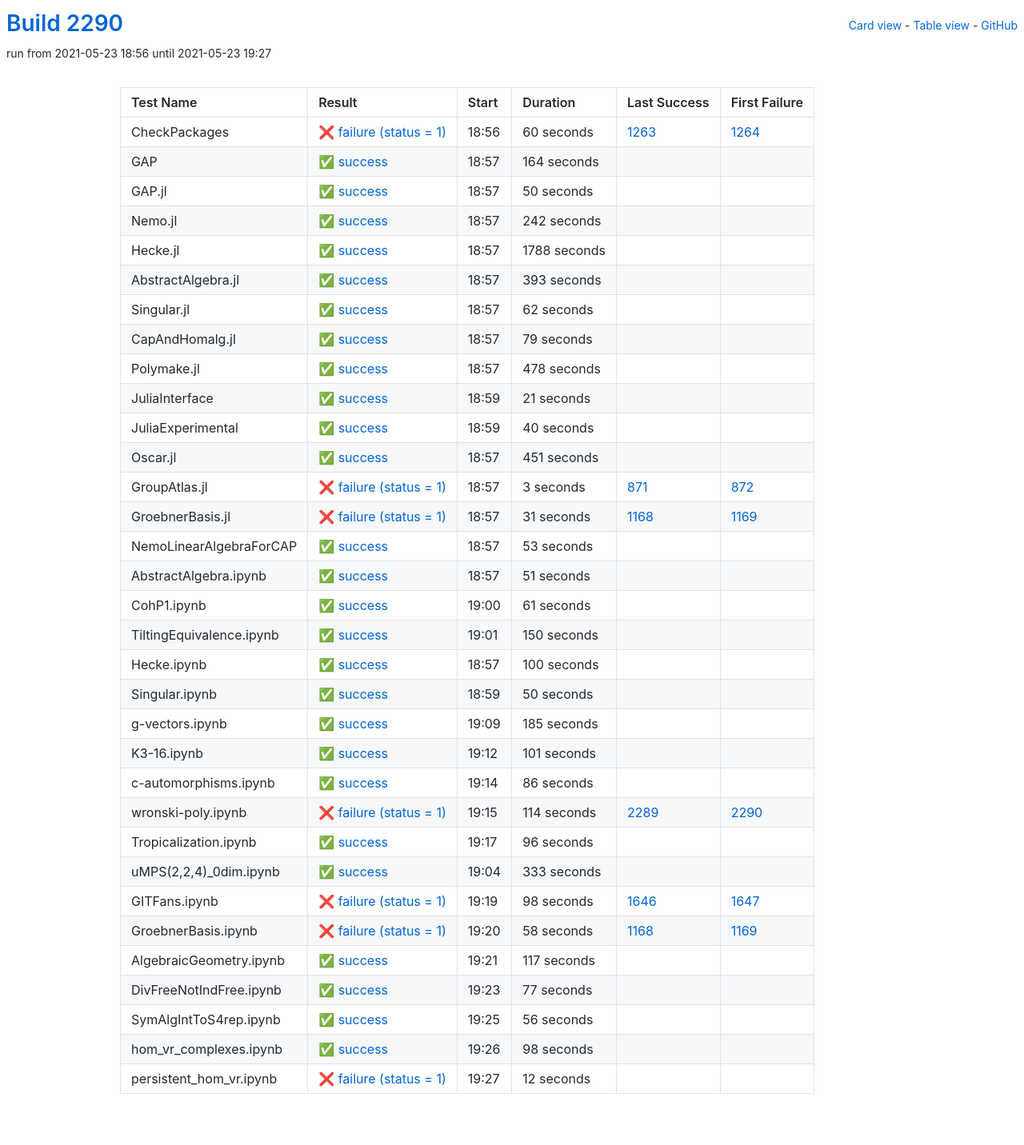
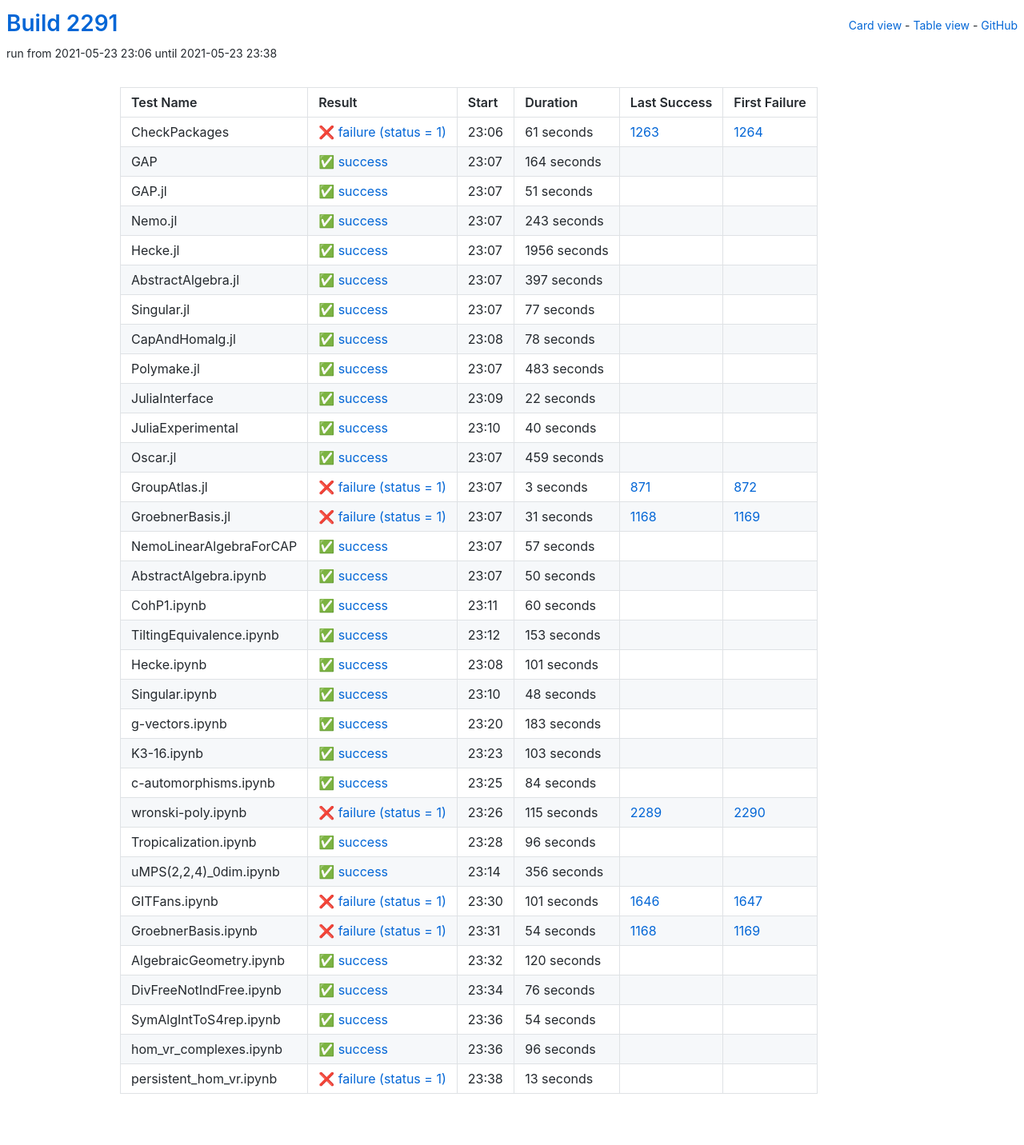
Before and after one commit to oscar-system/oscar-ci-status-stable, a Jekyll site: the page built from table.html, in a window 1280 px wide. Shown: the whole page at 80% size. Built offline with Jekyll 4.4.1, drawn with Linux system fonts in a browser that asks for light colours.

Commit message:
Build #2291

```diff
--- a/_data/ci.yml
+++ b/_data/ci.yml
@@ -1,6 +1,6 @@
 ---
-build: 2290
-build_url: https://oscarci.mathematik.uni-kl.de/job/oscar-stable/2290/
+build: 2291
+build_url: https://oscarci.mathematik.uni-kl.de/job/oscar-stable/2291/
 job: oscar-stable
 organization: oscar-system
 repo: oscar-ci-status-stable
@@ -8,20 +8,20 @@ repourl: https://github.com/oscar-system/oscar-ci-status-stable
 tests:
 - name: CheckPackages
   id: checkpackages
-  log: https://oscarci.mathematik.uni-kl.de/job/oscar-stable/2290/artifact/logs/build-2290/CheckPackages.log
-  start: 2021-05-23 18:56
+  log: https://oscarci.mathematik.uni-kl.de/job/oscar-stable/2291/artifact/logs/build-2291/CheckPackages.log
+  start: 2021-05-23 23:06
   success: false
   exitcode: 1
   status: failure
-  duration: 60
+  duration: 61
   last_success: 1263
   last_success_url: https://oscarci.mathematik.uni-kl.de/job/oscar-stable/1263/
   first_failure: 1264
   first_failure_url: https://oscarci.mathematik.uni-kl.de/job/oscar-stable/1264/
 - name: GAP
   id: gap
-  log: https://oscarci.mathematik.uni-kl.de/job/oscar-stable/2290/artifact/logs/build-2290/GAP.log
-  start: 2021-05-23 18:57
+  log: https://oscarci.mathematik.uni-kl.de/job/oscar-stable/2291/artifact/logs/build-2291/GAP.log
+  start: 2021-05-23 23:07
   success: true
   exitcode: 0
   status: success
@@ -32,104 +32,104 @@ tests:
   first_failure_url:
 - name: GAP.jl
   id: gap-jl
-  log: https://oscarci.mathematik.uni-kl.de/job/oscar-stable/2290/artifact/logs/build-2290/GAP.jl.log
-  start: 2021-05-23 18:57
+  log: https://oscarci.mathematik.uni-kl.de/job/oscar-stable/2291/artifact/logs/build-2291/GAP.jl.log
+  start: 2021-05-23 23:07
   success: true
   exitcode: 0
   status: success
-  duration: 50
+  duration: 51
   last_success: false
   last_success_url:
   first_failure: false
   first_failure_url:
 - name: Nemo.jl
   id: nemo-jl
-  log: https://oscarci.mathematik.uni-kl.de/job/oscar-stable/2290/artifact/logs/build-2290/Nemo.jl.log
-  start: 2021-05-23 18:57
+  log: https://oscarci.mathematik.uni-kl.de/job/oscar-stable/2291/artifact/logs/build-2291/Nemo.jl.log
+  start: 2021-05-23 23:07
   success: true
   exitcode: 0
   status: success
-  duration: 242
+  duration: 243
   last_success: false
   last_success_url:
   first_failure: false
   first_failure_url:
 - name: Hecke.jl
   id: hecke-jl
-  log: https://oscarci.mathematik.uni-kl.de/job/oscar-stable/2290/artifact/logs/build-2290/Hecke.jl.log
-  start: 2021-05-23 18:57
+  log: https://oscarci.mathematik.uni-kl.de/job/oscar-stable/2291/artifact/logs/build-2291/Hecke.jl.log
+  start: 2021-05-23 23:07
   success: true
   exitcode: 0
   status: success
-  duration: 1788
+  duration: 1956
   last_success: false
   last_success_url:
   first_failure: false
   first_failure_url:
 - name: AbstractAlgebra.jl
   id: abstractalgebra-jl
-  log: https://oscarci.mathematik.uni-kl.de/job/oscar-stable/2290/artifact/logs/build-2290/AbstractAlgebra.jl.log
-  start: 2021-05-23 18:57
+  log: https://oscarci.mathematik.uni-kl.de/job/oscar-stable/2291/artifact/logs/build-2291/AbstractAlgebra.jl.log
+  start: 2021-05-23 23:07
   success: true
   exitcode: 0
   status: success
-  duration: 393
+  duration: 397
   last_success: false
   last_success_url:
   first_failure: false
   first_failure_url:
 - name: Singular.jl
   id: singular-jl
-  log: https://oscarci.mathematik.uni-kl.de/job/oscar-stable/2290/artifact/logs/build-2290/Singular.jl.log
-  start: 2021-05-23 18:57
+  log: https://oscarci.mathematik.uni-kl.de/job/oscar-stable/2291/artifact/logs/build-2291/Singular.jl.log
+  start: 2021-05-23 23:07
   success: true
   exitcode: 0
   status: success
-  duration: 62
+  duration: 77
   last_success: false
   last_success_url:
   first_failure: false
   first_failure_url:
 - name: CapAndHomalg.jl
   id: capandhomalg-jl
-  log: https://oscarci.mathematik.uni-kl.de/job/oscar-stable/2290/artifact/logs/build-2290/CapAndHomalg.jl.log
-  start: 2021-05-23 18:57
+  log: https://oscarci.mathematik.uni-kl.de/job/oscar-stable/2291/artifact/logs/build-2291/CapAndHomalg.jl.log
+  start: 2021-05-23 23:08
   success: true
   exitcode: 0
   status: success
-  duration: 79
+  duration: 78
   last_success: false
   last_success_url:
   first_failure: false
   first_failure_url:
 - name: Polymake.jl
   id: polymake-jl
-  log: https://oscarci.mathematik.uni-kl.de/job/oscar-stable/2290/artifact/logs/build-2290/Polymake.jl.log
-  start: 2021-05-23 18:57
+  log: https://oscarci.mathematik.uni-kl.de/job/oscar-stable/2291/artifact/logs/build-2291/Polymake.jl.log
+  start: 2021-05-23 23:07
   success: true
   exitcode: 0
   status: success
-  duration: 478
+  duration: 483
   last_success: false
   last_success_url:
   first_failure: false
   first_failure_url:
 - name: JuliaInterface
   id: juliainterface
-  log: https://oscarci.mathematik.uni-kl.de/job/oscar-stable/2290/artifact/logs/build-2290/JuliaInterface.log
-  start: 2021-05-23 18:59
+  log: https://oscarci.mathematik.uni-kl.de/job/oscar-stable/2291/artifact/logs/build-2291/JuliaInterface.log
+  start: 2021-05-23 23:09
   success: true
   exitcode: 0
   status: success
-  duration: 21
+  duration: 22
   last_success: false
   last_success_url:
   first_failure: false
   first_failure_url:
 - name: JuliaExperimental
   id: juliaexperimental
-  log: https://oscarci.mathematik.uni-kl.de/job/oscar-stable/2290/artifact/logs/build-2290/JuliaExperimental.log
-  start: 2021-05-23 18:59
+  log: https://oscarci.mathematik.uni-kl.de/job/oscar-stable/2291/artifact/logs/build-2291/JuliaExperimental.log
+  start: 2021-05-23 23:10
   success: true
   exitcode: 0
   status: success
@@ -140,20 +140,20 @@ tests:
   first_failure_url:
 - name: Oscar.jl
   id: oscar-jl
-  log: https://oscarci.mathematik.uni-kl.de/job/oscar-stable/2290/artifact/logs/build-2290/Oscar.jl.log
-  start: 2021-05-23 18:57
+  log: https://oscarci.mathematik.uni-kl.de/job/oscar-stable/2291/artifact/logs/build-2291/Oscar.jl.log
+  start: 2021-05-23 23:07
   success: true
   exitcode: 0
   status: success
-  duration: 451
+  duration: 459
   last_success: false
   last_success_url:
   first_failure: false
   first_failure_url:
 - name: GroupAtlas.jl
   id: groupatlas-jl
-  log: https://oscarci.mathematik.uni-kl.de/job/oscar-stable/2290/artifact/logs/build-2290/GroupAtlas.jl.log
-  start: 2021-05-23 18:57
+  log: https://oscarci.mathematik.uni-kl.de/job/oscar-stable/2291/artifact/logs/build-2291/GroupAtlas.jl.log
+  start: 2021-05-23 23:07
   success: false
   exitcode: 1
   status: failure
@@ -164,8 +164,8 @@ tests:
   first_failure_url: https://oscarci.mathematik.uni-kl.de/job/oscar-stable/872/
 - name: GroebnerBasis.jl
   id: groebnerbasis-jl
-  log: https://oscarci.mathematik.uni-kl.de/job/oscar-stable/2290/artifact/logs/build-2290/GroebnerBasis.jl.log
-  start: 2021-05-23 18:57
+  log: https://oscarci.mathematik.uni-kl.de/job/oscar-stable/2291/artifact/logs/build-2291/GroebnerBasis.jl.log
+  start: 2021-05-23 23:07
   success: false
   exitcode: 1
   status: failure
@@ -176,68 +176,20 @@ tests:
   first_failure_url: https://oscarci.mathematik.uni-kl.de/job/oscar-stable/1169/
 - name: NemoLinearAlgebraForCAP
   id: nemolinearalgebraforcap
-  log: https://oscarci.mathematik.uni-kl.de/job/oscar-stable/2290/artifact/logs/build-2290/NemoLinearAlgebraForCAP.log
-  start: 2021-05-23 18:57
+  log: https://oscarci.mathematik.uni-kl.de/job/oscar-stable/2291/artifact/logs/build-2291/NemoLinearAlgebraForCAP.log
+  start: 2021-05-23 23:07
   success: true
   exitcode: 0
   status: success
-  duration: 53
+  duration: 57
   last_success: false
   last_success_url:
   first_failure: false
   first_failure_url:
 - name: AbstractAlgebra.ipynb
   id: abstractalgebra-ipynb
-  log: https://oscarci.mathematik.uni-kl.de/job/oscar-stable/2290/artifact/logs/build-2290/AbstractAlgebra.ipynb.log
-  start: 2021-05-23 18:57
-  success: true
-  exitcode: 0
-  status: success
-  duration: 51
-  last_success: false
-  last_success_url:
-  first_failure: false
-  first_failure_url:
-- name: CohP1.ipynb
-  id: cohp1-ipynb
-  log: https://oscarci.mathematik.uni-kl.de/job/oscar-stable/2290/artifact/logs/build-2290/CohP1.ipynb.log
-  start: 2021-05-23 19:00
-  success: true
-  exitcode: 0
-  status: success
-  duration: 61
-  last_success: false
-  last_success_url:
-  first_failure: false
-  first_failure_url:
-- name: TiltingEquivalence.ipynb
-  id: tiltingequivalence-ipynb
-  log: https://oscarci.mathematik.uni-kl.de/job/oscar-stable/2290/artifact/logs/build-2290/TiltingEquivalence.ipynb.log
-  start: 2021-05-23 19:01
-  success: true
-  exitcode: 0
-  status: success
-  duration: 150
-  last_success: false
-  last_success_url:
-  first_failure: false
-  first_failure_url:
-- name: Hecke.ipynb
-  id: hecke-ipynb
-  log: https://oscarci.mathematik.uni-kl.de/job/oscar-stable/2290/artifact/logs/build-2290/Hecke.ipynb.log
-  start: 2021-05-23 18:57
-  success: true
-  exitcode: 0
-  status: success
-  duration: 100
-  last_success: false
-  last_success_url:
-  first_failure: false
-  first_failure_url:
-- name: Singular.ipynb
-  id: singular-ipynb
-  log: https://oscarci.mathematik.uni-kl.de/job/oscar-stable/2290/artifact/logs/build-2290/Singular.ipynb.log
-  start: 2021-05-23 18:59
+  log: https://oscarci.mathematik.uni-kl.de/job/oscar-stable/2291/artifact/logs/build-2291/AbstractAlgebra.ipynb.log
+  start: 2021-05-23 23:07
   success: true
   exitcode: 0
   status: success
@@ -246,22 +198,34 @@ tests:
   last_success_url:
   first_failure: false
   first_failure_url:
-- name: g-vectors.ipynb
-  id: g-vectors-ipynb
-  log: https://oscarci.mathematik.uni-kl.de/job/oscar-stable/2290/artifact/logs/build-2290/g-vectors.ipynb.log
-  start: 2021-05-23 19:09
+- name: CohP1.ipynb
+  id: cohp1-ipynb
+  log: https://oscarci.mathematik.uni-kl.de/job/oscar-stable/2291/artifact/logs/build-2291/CohP1.ipynb.log
+  start: 2021-05-23 23:11
   success: true
   exitcode: 0
   status: success
-  duration: 185
+  duration: 60
   last_success: false
   last_success_url:
   first_failure: false
   first_failure_url:
-- name: K3-16.ipynb
-  id: k3-16-ipynb
-  log: https://oscarci.mathematik.uni-kl.de/job/oscar-stable/2290/artifact/logs/build-2290/K3-16.ipynb.log
-  start: 2021-05-23 19:12
+- name: TiltingEquivalence.ipynb
+  id: tiltingequivalence-ipynb
+  log: https://oscarci.mathematik.uni-kl.de/job/oscar-stable/2291/artifact/logs/build-2291/TiltingEquivalence.ipynb.log
+  start: 2021-05-23 23:12
+  success: true
+  exitcode: 0
+  status: success
+  duration: 153
+  last_success: false
+  last_success_url:
+  first_failure: false
+  first_failure_url:
+- name: Hecke.ipynb
+  id: hecke-ipynb
+  log: https://oscarci.mathematik.uni-kl.de/job/oscar-stable/2291/artifact/logs/build-2291/Hecke.ipynb.log
+  start: 2021-05-23 23:08
   success: true
   exitcode: 0
   status: success
@@ -270,34 +234,70 @@ tests:
   last_success_url:
   first_failure: false
   first_failure_url:
-- name: c-automorphisms.ipynb
-  id: c-automorphisms-ipynb
-  log: https://oscarci.mathematik.uni-kl.de/job/oscar-stable/2290/artifact/logs/build-2290/c-automorphisms.ipynb.log
-  start: 2021-05-23 19:14
+- name: Singular.ipynb
+  id: singular-ipynb
+  log: https://oscarci.mathematik.uni-kl.de/job/oscar-stable/2291/artifact/logs/build-2291/Singular.ipynb.log
+  start: 2021-05-23 23:10
   success: true
   exitcode: 0
   status: success
-  duration: 86
+  duration: 48
+  last_success: false
+  last_success_url:
+  first_failure: false
+  first_failure_url:
+- name: g-vectors.ipynb
+  id: g-vectors-ipynb
+  log: https://oscarci.mathematik.uni-kl.de/job/oscar-stable/2291/artifact/logs/build-2291/g-vectors.ipynb.log
+  start: 2021-05-23 23:20
+  success: true
+  exitcode: 0
+  status: success
+  duration: 183
+  last_success: false
+  last_success_url:
+  first_failure: false
+  first_failure_url:
+- name: K3-16.ipynb
+  id: k3-16-ipynb
+  log: https://oscarci.mathematik.uni-kl.de/job/oscar-stable/2291/artifact/logs/build-2291/K3-16.ipynb.log
+  start: 2021-05-23 23:23
+  success: true
+  exitcode: 0
+  status: success
+  duration: 103
+  last_success: false
+  last_success_url:
+  first_failure: false
+  first_failure_url:
+- name: c-automorphisms.ipynb
+  id: c-automorphisms-ipynb
+  log: https://oscarci.mathematik.uni-kl.de/job/oscar-stable/2291/artifact/logs/build-2291/c-automorphisms.ipynb.log
+  start: 2021-05-23 23:25
+  success: true
+  exitcode: 0
+  status: success
+  duration: 84
   last_success: false
   last_success_url:
   first_failure: false
   first_failure_url:
 - name: wronski-poly.ipynb
   id: wronski-poly-ipynb
-  log: https://oscarci.mathematik.uni-kl.de/job/oscar-stable/2290/artifact/logs/build-2290/wronski-poly.ipynb.log
-  start: 2021-05-23 19:15
+  log: https://oscarci.mathematik.uni-kl.de/job/oscar-stable/2291/artifact/logs/build-2291/wronski-poly.ipynb.log
+  start: 2021-05-23 23:26
   success: false
   exitcode: 1
   status: failure
-  duration: 114
+  duration: 115
   last_success: 2289
   last_success_url: https://oscarci.mathematik.uni-kl.de/job/oscar-stable/2289/
   first_failure: 2290
   first_failure_url: https://oscarci.mathematik.uni-kl.de/job/oscar-stable/2290/
 - name: Tropicalization.ipynb
   id: tropicalization-ipynb
-  log: https://oscarci.mathematik.uni-kl.de/job/oscar-stable/2290/artifact/logs/build-2290/Tropicalization.ipynb.log
-  start: 2021-05-23 19:17
+  log: https://oscarci.mathematik.uni-kl.de/job/oscar-stable/2291/artifact/logs/build-2291/Tropicalization.ipynb.log
+  start: 2021-05-23 23:28
   success: true
   exitcode: 0
   status: success
@@ -308,96 +308,96 @@ tests:
   first_failure_url:
 - name: uMPS(2,2,4)_0dim.ipynb
   id: umps-2-2-4-0dim-ipynb
-  log: https://oscarci.mathematik.uni-kl.de/job/oscar-stable/2290/artifact/logs/build-2290/uMPS-2-2-4-_0dim.ipynb.log
-  start: 2021-05-23 19:04
+  log: https://oscarci.mathematik.uni-kl.de/job/oscar-stable/2291/artifact/logs/build-2291/uMPS-2-2-4-_0dim.ipynb.log
+  start: 2021-05-23 23:14
   success: true
   exitcode: 0
   status: success
-  duration: 333
+  duration: 356
   last_success: false
   last_success_url:
   first_failure: false
   first_failure_url:
 - name: GITFans.ipynb
   id: gitfans-ipynb
-  log: https://oscarci.mathematik.uni-kl.de/job/oscar-stable/2290/artifact/logs/build-2290/GITFans.ipynb.log
-  start: 2021-05-23 19:19
+  log: https://oscarci.mathematik.uni-kl.de/job/oscar-stable/2291/artifact/logs/build-2291/GITFans.ipynb.log
+  start: 2021-05-23 23:30
   success: false
   exitcode: 1
   status: failure
-  duration: 98
+  duration: 101
   last_success: 1646
   last_success_url: https://oscarci.mathematik.uni-kl.de/job/oscar-stable/1646/
   first_failure: 1647
   first_failure_url: https://oscarci.mathematik.uni-kl.de/job/oscar-stable/1647/
 - name: GroebnerBasis.ipynb
   id: groebnerbasis-ipynb
-  log: https://oscarci.mathematik.uni-kl.de/job/oscar-stable/2290/artifact/logs/build-2290/GroebnerBasis.ipynb.log
-  start: 2021-05-23 19:20
+  log: https://oscarci.mathematik.uni-kl.de/job/oscar-stable/2291/artifact/logs/build-2291/GroebnerBasis.ipynb.log
+  start: 2021-05-23 23:31
   success: false
   exitcode: 1
   status: failure
-  duration: 58
+  duration: 54
   last_success: 1168
   last_success_url: https://oscarci.mathematik.uni-kl.de/job/oscar-stable/1168/
   first_failure: 1169
   first_failure_url: https://oscarci.mathematik.uni-kl.de/job/oscar-stable/1169/
 - name: AlgebraicGeometry.ipynb
   id: algebraicgeometry-ipynb
-  log: https://oscarci.mathematik.uni-kl.de/job/oscar-stable/2290/artifact/logs/build-2290/AlgebraicGeometry.ipynb.log
-  start: 2021-05-23 19:21
+  log: https://oscarci.mathematik.uni-kl.de/job/oscar-stable/2291/artifact/logs/build-2291/AlgebraicGeometry.ipynb.log
+  start: 2021-05-23 23:32
   success: true
   exitcode: 0
   status: success
-  duration: 117
+  duration: 120
   last_success: false
   last_success_url:
   first_failure: false
   first_failure_url:
 - name: DivFreeNotIndFree.ipynb
   id: divfreenotindfree-ipynb
-  log: https://oscarci.mathematik.uni-kl.de/job/oscar-stable/2290/artifact/logs/build-2290/DivFreeNotIndFree.ipynb.log
-  start: 2021-05-23 19:23
+  log: https://oscarci.mathematik.uni-kl.de/job/oscar-stable/2291/artifact/logs/build-2291/DivFreeNotIndFree.ipynb.log
+  start: 2021-05-23 23:34
   success: true
   exitcode: 0
   status: success
-  duration: 77
+  duration: 76
   last_success: false
   last_success_url:
   first_failure: false
   first_failure_url:
 - name: SymAlgIntToS4rep.ipynb
   id: symalginttos4rep-ipynb
-  log: https://oscarci.mathematik.uni-kl.de/job/oscar-stable/2290/artifact/logs/build-2290/SymAlgIntToS4rep.ipynb.log
-  start: 2021-05-23 19:25
+  log: https://oscarci.mathematik.uni-kl.de/job/oscar-stable/2291/artifact/logs/build-2291/SymAlgIntToS4rep.ipynb.log
+  start: 2021-05-23 23:36
   success: true
   exitcode: 0
   status: success
-  duration: 56
+  duration: 54
   last_success: false
   last_success_url:
   first_failure: false
   first_failure_url:
 - name: hom_vr_complexes.ipynb
   id: hom-vr-complexes-ipynb
-  log: https://oscarci.mathematik.uni-kl.de/job/oscar-stable/2290/artifact/logs/build-2290/hom_vr_complexes.ipynb.log
-  start: 2021-05-23 19:26
+  log: https://oscarci.mathematik.uni-kl.de/job/oscar-stable/2291/artifact/logs/build-2291/hom_vr_complexes.ipynb.log
+  start: 2021-05-23 23:36
   success: true
   exitcode: 0
   status: success
-  duration: 98
+  duration: 96
   last_success: false
   last_success_url:
   first_failure: false
   first_failure_url:
 - name: persistent_hom_vr.ipynb
   id: persistent-hom-vr-ipynb
-  log: https://oscarci.mathematik.uni-kl.de/job/oscar-stable/2290/artifact/logs/build-2290/persistent_hom_vr.ipynb.log
-  start: 2021-05-23 19:27
+  log: https://oscarci.mathematik.uni-kl.de/job/oscar-stable/2291/artifact/logs/build-2291/persistent_hom_vr.ipynb.log
+  start: 2021-05-23 23:38
   success: false
   exitcode: 1
   status: failure
-  duration: 12
+  duration: 13
   last_success: false
   last_success_url:
   first_failure: false
```
Also changed, not shown: README.md.
